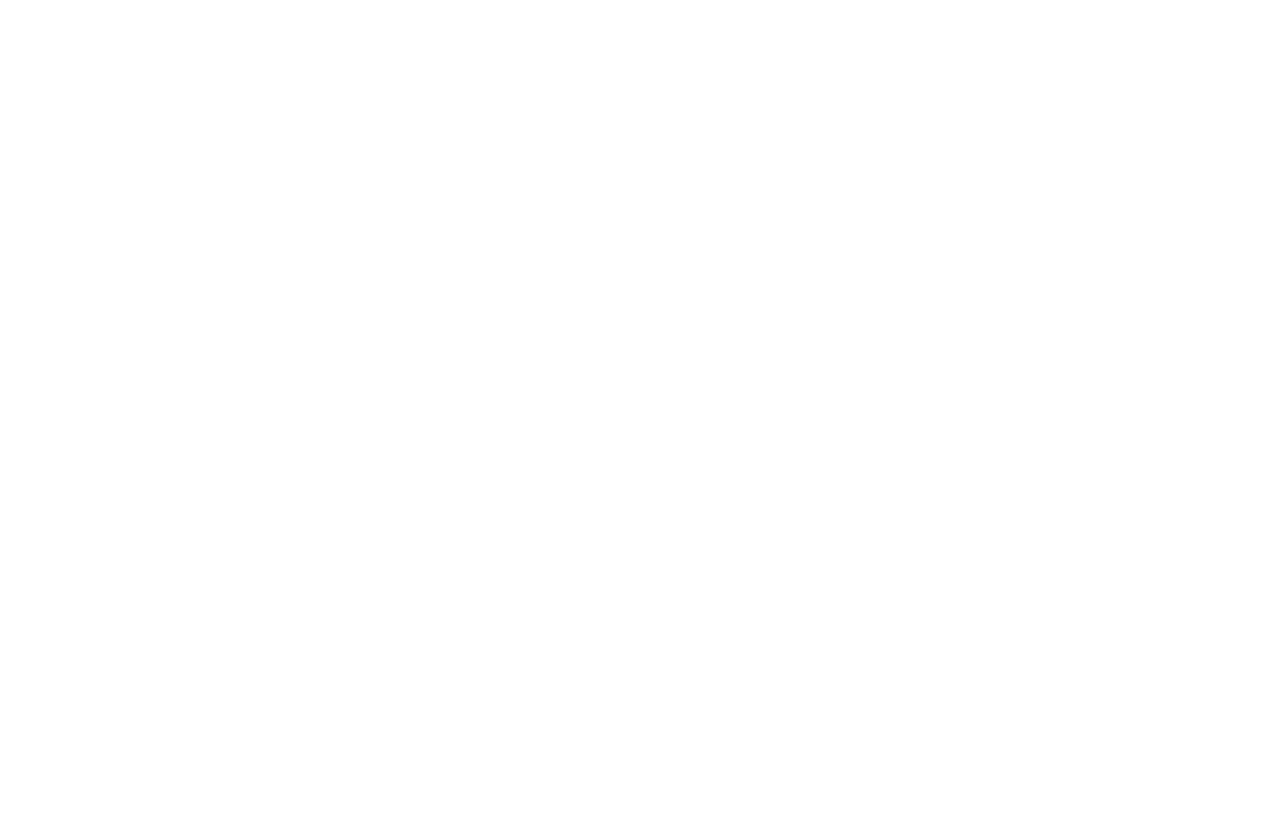
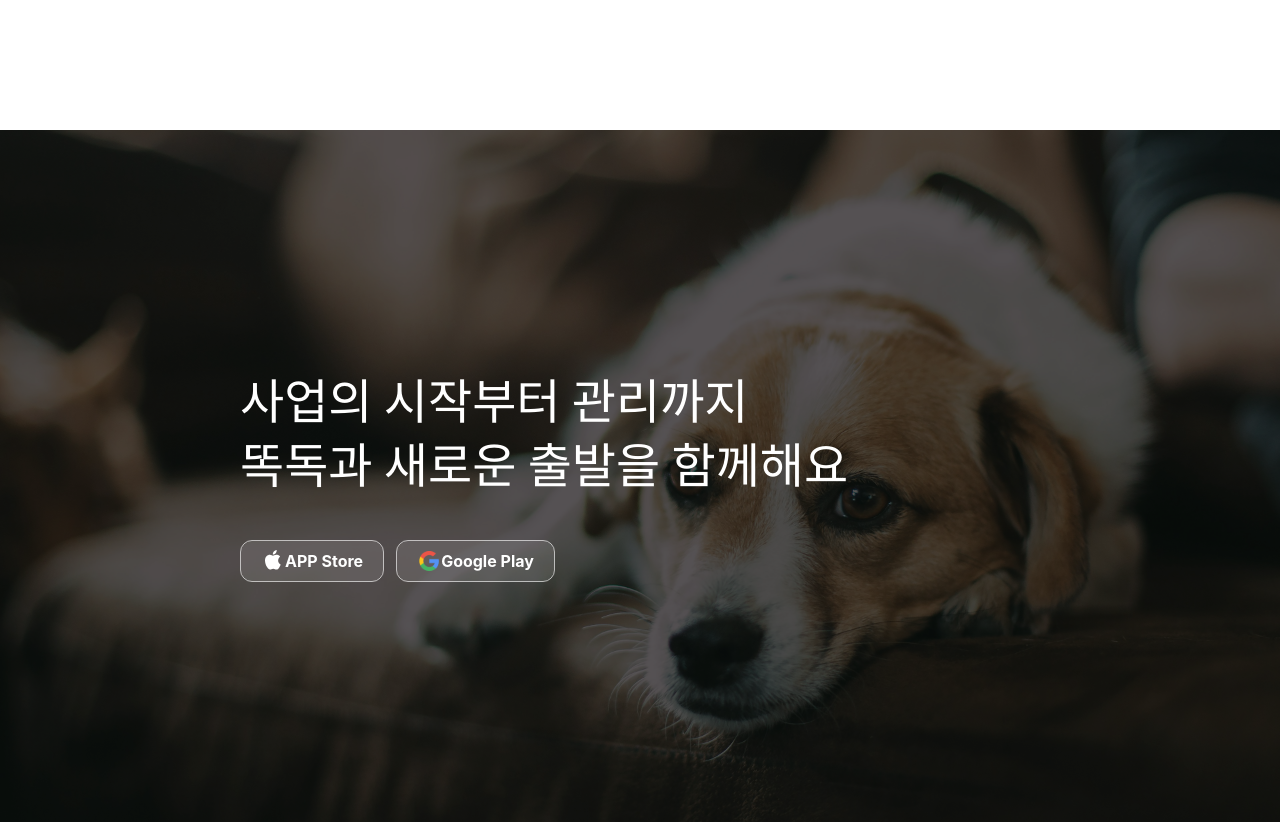
Before and after one commit to PetCampus-Inc/daeng_landing, a React (Vite) app: page / in a window 1280 px wide. Shown: the part 3920-4742 px from the top of the page. Before the commit the page ends 4050 px from the top, so only its background shows below. Built offline with nearby package versions, Linux system fonts and the light colour scheme.

Commit message:
Feat: DownloadSection 추가

```diff
--- /dev/null
+++ b/src/components/DownloadSection/index.tsx
@@ -0,0 +1,36 @@
+import AppleLogo from '../../assets/apple-logo';
+import GoogleLogo from '../../assets/google-logo';
+
+const DownloadSection = () => {
+  const gotoAppDownload = (type: string) => {
+    console.log(`${type} app download`);
+  };
+  return (
+    <section className='section-download-container bg-[url("./assets/download-section-bg.jpeg")] bg-cover bg-[center_bottom_85%]'>
+      <div className='section-text-wrapper gap-[42px]'>
+        <h3 className='section-title text-white'>
+          사업의 시작부터 관리까지
+          <br /> 똑독과 새로운 출발을 함께해요
+        </h3>
+        <div className='flex gap-[12px]'>
+          <button
+            onClick={() => gotoAppDownload('apple')}
+            className='gag-[4px] relative flex items-center justify-center overflow-hidden rounded-[12px] border-[1px] border-white border-opacity-65 px-5 py-2 text-base font-bold text-white before:absolute before:bottom-0 before:left-0 before:right-0 before:top-0 before:bg-white before:opacity-[10%] before:content-[""]'
+          >
+            <AppleLogo />
+            APP Store
+          </button>
+          <button
+            onClick={() => gotoAppDownload('google')}
+            className='gag-[4px] relative flex items-center justify-center overflow-hidden rounded-[12px] border-[1px] border-white border-opacity-65 px-5 py-2 text-base font-bold text-white before:absolute before:bottom-0 before:left-0 before:right-0 before:top-0 before:bg-white before:opacity-[10%] before:content-[""]'
+          >
+            <GoogleLogo /> Google Play
+          </button>
+        </div>
+      </div>
+      <div className='absolute bottom-0 left-0 right-0 top-0 z-[-1] bg-black opacity-[65%]'></div>
+    </section>
+  );
+};
+
+export default DownloadSection;
--- a/src/index.css
+++ b/src/index.css
@@ -62,6 +62,10 @@
     @apply relative z-0 flex flex-col items-center overflow-hidden bg-white px-4 py-60 sm:px-5 md:px-20 lg:px-40 xl:px-60 2xl:px-[300px];
   }
 
+  .section-download-container {
+    @apply relative z-0 flex items-center overflow-hidden bg-white px-4 py-60 sm:px-5 md:px-20 lg:px-40 xl:px-60 2xl:px-[300px];
+  }
+
   .section-text-wrapper {
     @apply flex flex-col items-start gap-y-5;
   }
--- a/src/pages/HomePage.tsx
+++ b/src/pages/HomePage.tsx
@@ -1,3 +1,4 @@
+import DownloadSection from '../components/DownloadSection';
 import FeaturesSection from '../components/FeaturesSection';
 import FloatingButton from '../components/FloatingButton';
 import Header from '../components/Header';
@@ -9,6 +10,7 @@
       <Header />
       <HeroSection />
       <FeaturesSection />
+      <DownloadSection />
       <FloatingButton />
     </>
   );
```
Also changed, not shown: src/assets/download-section-bg.jpeg (added).
